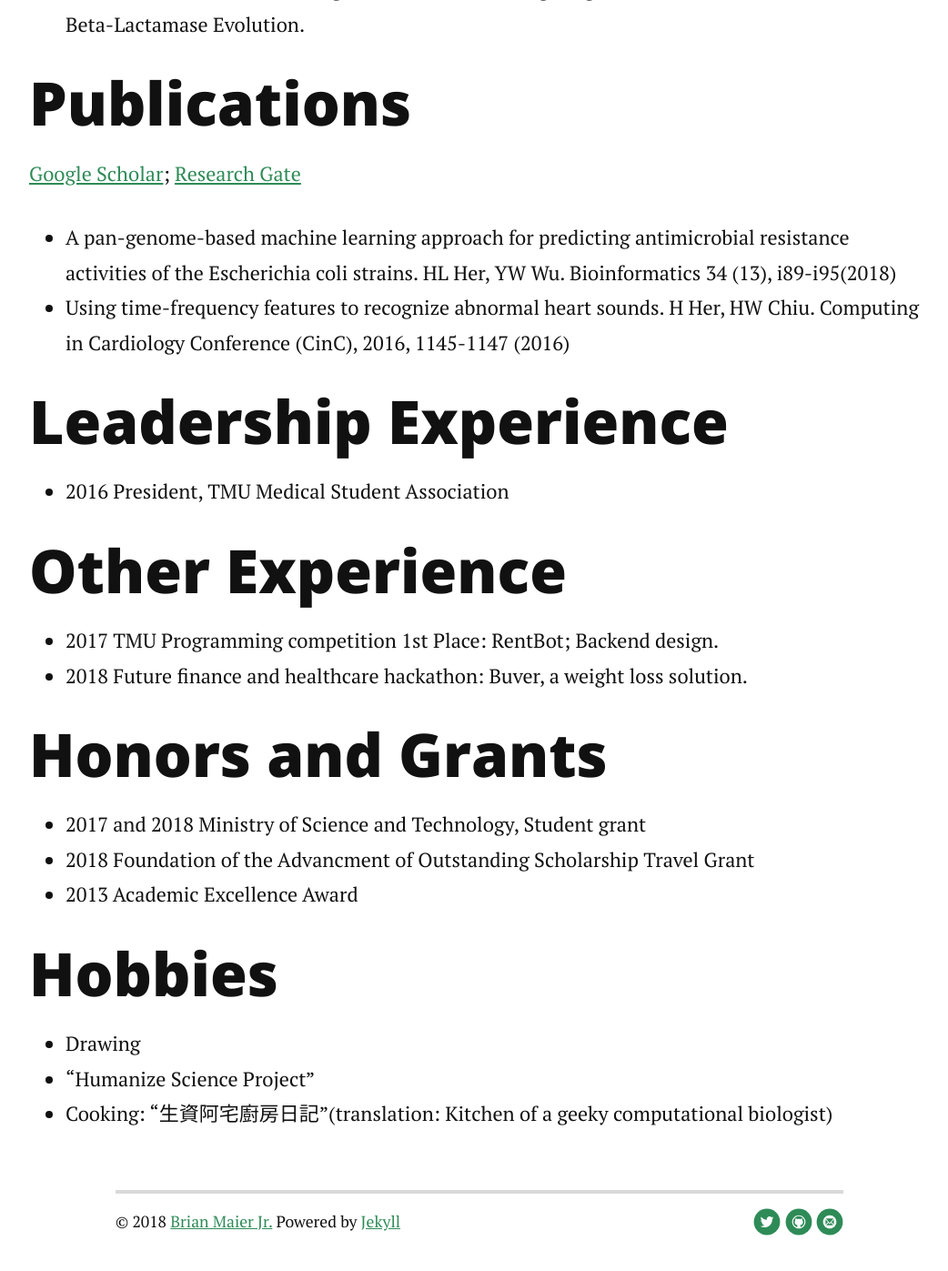
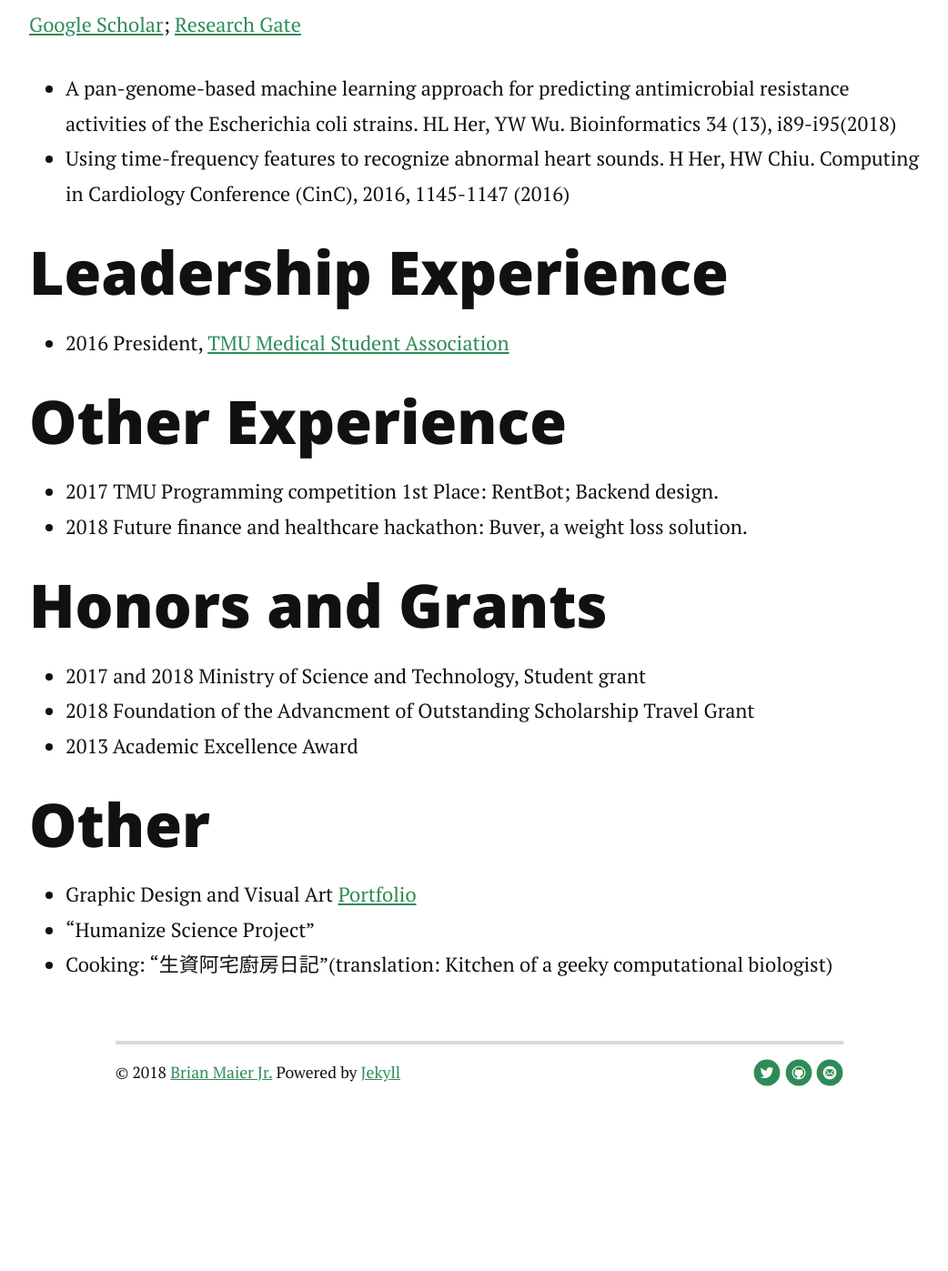
Before and after one commit to algaebrown/algaebrown.github.io, a Jekyll site: the page built from about.md, in a window 1280 px wide and 1400 px high, scrolled down 2499 px. Shown: the top 1397 px of the window at 91% size, without its empty margins (113-1155 px from the left). Built offline with Jekyll 4.4.1, drawn with Linux system fonts in a browser that asks for light colours; nearby versions of some CDN libraries; after the commit the page ends 3735 px from its top, so only the background shows below that; some of the changed text lies outside the part shown.

Commit message:
update about ;

```diff
--- a/about.md
+++ b/about.md
@@ -32,7 +30,7 @@ I am an undergraduate researcher in [Dr. Yu-Wei Wu's lab](https://sites.google.c
 
 
 # Leadership Experience
-- 2016 President, TMU Medical Student Association
+- 2016 President, [TMU Medical Student Association](https://www.facebook.com/TMUMEDSA/)
 
 # Other Experience
 - 2017 TMU Programming competition 1st Place: RentBot; Backend design.
@@ -43,7 +41,8 @@ I am an undergraduate researcher in [Dr. Yu-Wei Wu's lab](https://sites.google.c
 - 2018 Foundation of the Advancment of Outstanding Scholarship Travel Grant
 - 2013 Academic Excellence Award
 
-# Hobbies
-- Drawing
+
+# Other
+- Graphic Design and Visual Art [Portfolio](https://docs.google.com/presentation/d/12F5BlatxtLVkYQ48Kqy66fKiQwjRxkV47duFvHTSVqQ/edit?usp=sharing)
 - "Humanize Science Project"
 - Cooking: "生資阿宅廚房日記"(translation: Kitchen of a geeky computational biologist)
```
Also changed, not shown: other parts of about.md (+0 -2 lines).
